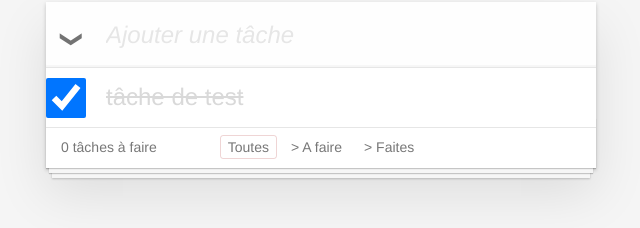
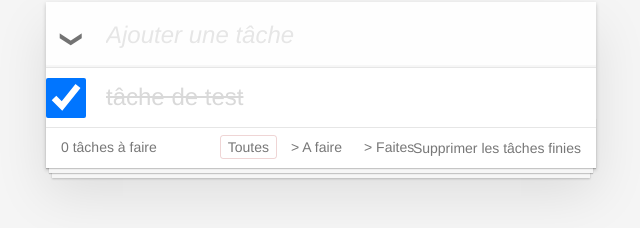
Before and after one commit to wondergaelle/ToDoList, a Vue app: page / in a window 1280 px wide. Both pictures are taken after a click on the checkbox 387 px from the left and 367 px from the top of the page. Shown: the part 334-562 px from the top of the page, without its empty margins (319-959 px from the left). Built offline with nearby package versions, Linux system fonts and the light colour scheme.

Commit message:
suppression de toutes tâches & visu de cette fonction

```diff
--- a/src/components/Todo.vue
+++ b/src/components/Todo.vue
@@ -23,6 +23,7 @@
                     </div>
                 </li>
             </ul>
+
         </div>
         <!--v-show permet de faire disparaitre le footer lorsque toutes les tâches sont supprimées ( propriété hasTodo permet de faire réapparaire-->
         <footer class="footer" v-show="hasTodos">
@@ -36,6 +37,8 @@
                 <li><a href="#" :class="{selected: filter === 'done'}" @click.prevent="filter = 'done'">> Faites</a>
                 </li>
             </ul>
+            <!--le v-show fait apparaitre le button lorsque les tâches sont réalisées-->
+            <button class="clear-completed" v-show="completed" @click.prevent="deleteCompleted"> Supprimer les tâches finies</button>
         </footer>
     </section>
 
@@ -68,9 +71,13 @@
             },
             deleteTodo(todo) {
                 this.todos = this.todos.filter(i => i != todo)
+            },
+            // suppresion des tâches réalisées
+            deleteCompleted() {
+                this.todos = this.todos.filter(todo => !todo.completed)
             }
         },
-        // compteur de tache avec cette propriété ça peut servir d'avoir getter & setter
+        // compteur de tâches, avec cette propriété ça peut servir d'avoir getter & setter
         computed: {
             // allDone est dans un v-model qui va avoir des getter et des setter ( évite de passer par une fonction ? )
             allDone: {
@@ -88,11 +95,15 @@
                     }
                 }
             },
-            // prend la liste et fait un filtre dessus et retourne les complétées
+            // méthode pour comptabiliser le nbre de taches
             remaining() {
                 return this.todos.filter(todo => !todo.completed).length
             },
-            hasTodos(){
+            // prend la liste et fait un filtre dessus et retourne les complétées
+            completed() {
+                return this.todos.filter(todo => todo.completed).length
+            },
+            hasTodos() {
                 return this.todos.length > 0
             },
             // recupération des filtres
```
